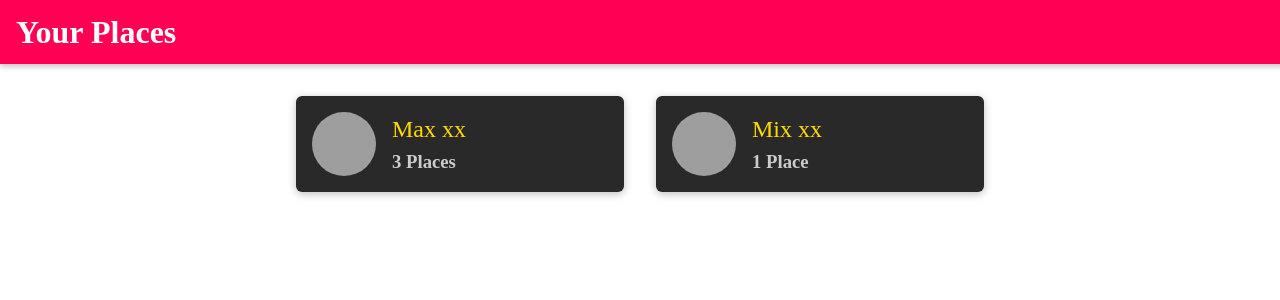
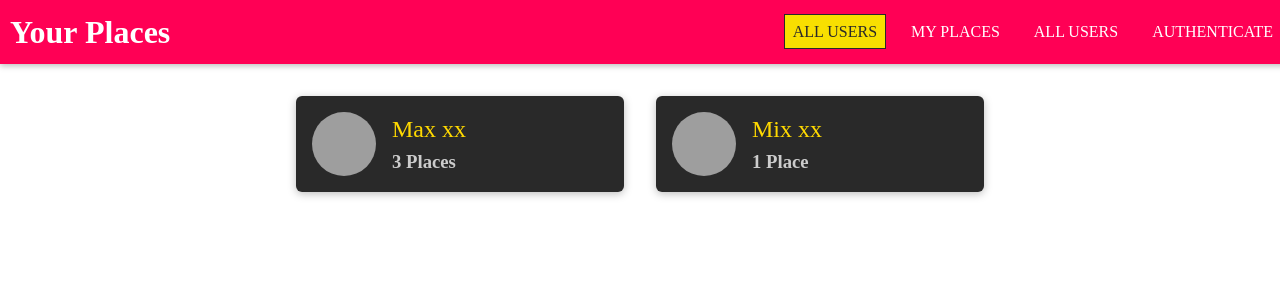
Before and after one commit to MrNandang/mern-frontend, a React (Create React App) app: page / in a window 1280 px wide. Shown: the top 300 px of the page. Built offline with nearby package versions, Linux system fonts and the light colour scheme; grey boxes are pictures that could not be loaded.

Commit message:
0.5 Add NavLink

```diff
--- a/src/shared/components/Navigation/MainHeader.css
+++ b/src/shared/components/Navigation/MainHeader.css
@@ -8,7 +8,7 @@
     left: 0;
     background: #ff0055;
     box-shadow: 0 2px 6px rgba(0, 0, 0, 0.26);
-    padding: 0 1rem;
+    padding: 0 10px;
     z-index: 5;
   }
 
--- a/src/shared/components/Navigation/MainNavigation.js
+++ b/src/shared/components/Navigation/MainNavigation.js
@@ -3,6 +3,7 @@ import {Link} from 'react-router-dom';
 
 import './MainNavigation.css';
 import MainHeader from './MainHeader';
+import NavLinks from './NavLinks';
 
 const MainNavigation = props => {
 return (
@@ -16,7 +17,7 @@ return (
             <Link to="/">Your Places</Link>
         </h1>
         <nav>
-            ...
+            <NavLinks />
         </nav>
     </MainHeader>
 );
--- a/src/shared/components/Navigation/NavLinks.css
+++ b/src/shared/components/Navigation/NavLinks.css
@@ -0,0 +1,76 @@
+.nav-links {
+    list-style: none;
+    margin: 0;
+    padding: 0;
+    width: 100%;
+    height: 100%;
+    display: flex;
+    flex-direction: column;
+    justify-content: center;
+    align-items: center;
+  }
+
+  .nav-links li {
+    margin: 1rem;
+  }
+
+  .nav-links a {
+    border: 1px solid transparent;
+    color: #292929;
+    text-decoration: none;
+    padding: 0.5rem;
+  }
+
+  .nav-links a:hover,
+  .nav-links a:active,
+  .nav-links a.active {
+    background: #f8df00;
+    border-color: #292929;
+    color: #292929;
+  }
+
+  .nav-links button {
+    cursor: pointer;
+    border: 1px solid #292929;
+    color: #292929;
+    background: transparent;
+    padding: 0.5rem;
+    font: inherit;
+  }
+
+  .nav-links button:focus {
+    outline: none;
+  }
+
+  .nav-links button:hover,
+  .nav-links button:active {
+    background: #292929;
+    color: white;
+  }
+
+  @media (min-width: 768px) {
+    .nav-links {
+      flex-direction: row;
+    }
+
+    .nav-links li {
+      margin: 0 0.5rem;
+    }
+
+    .nav-links a {
+      color: white;
+      text-decoration: none;
+    }
+
+    .nav-links button {
+      border: 1px solid white;
+      color: white;
+      background: transparent;
+    }
+
+    .nav-links button:hover,
+    .nav-links button:active {
+      background: #f8df00;
+      color: #292929;
+    }
+  }
--- a/src/shared/components/Navigation/NavLinks.js
+++ b/src/shared/components/Navigation/NavLinks.js
@@ -0,0 +1,23 @@
+import React from 'react';
+import {NavLink} from 'react-router-dom';
+
+import './NavLinks.css';
+
+const NavLinks = props => {
+    return (<ul className="nav-links">
+        <li>
+            <NavLink to="/" exact>ALL USERS</NavLink>
+        </li>
+        <li>
+            <NavLink to="/u1/places">MY PLACES</NavLink>
+        </li>
+        <li>
+            <NavLink to="/places/new">ALL USERS</NavLink>
+        </li>
+        <li>
+            <NavLink to="/auth">AUTHENTICATE</NavLink>
+        </li>
+    </ul>)
+};
+
+export default NavLinks;
```
